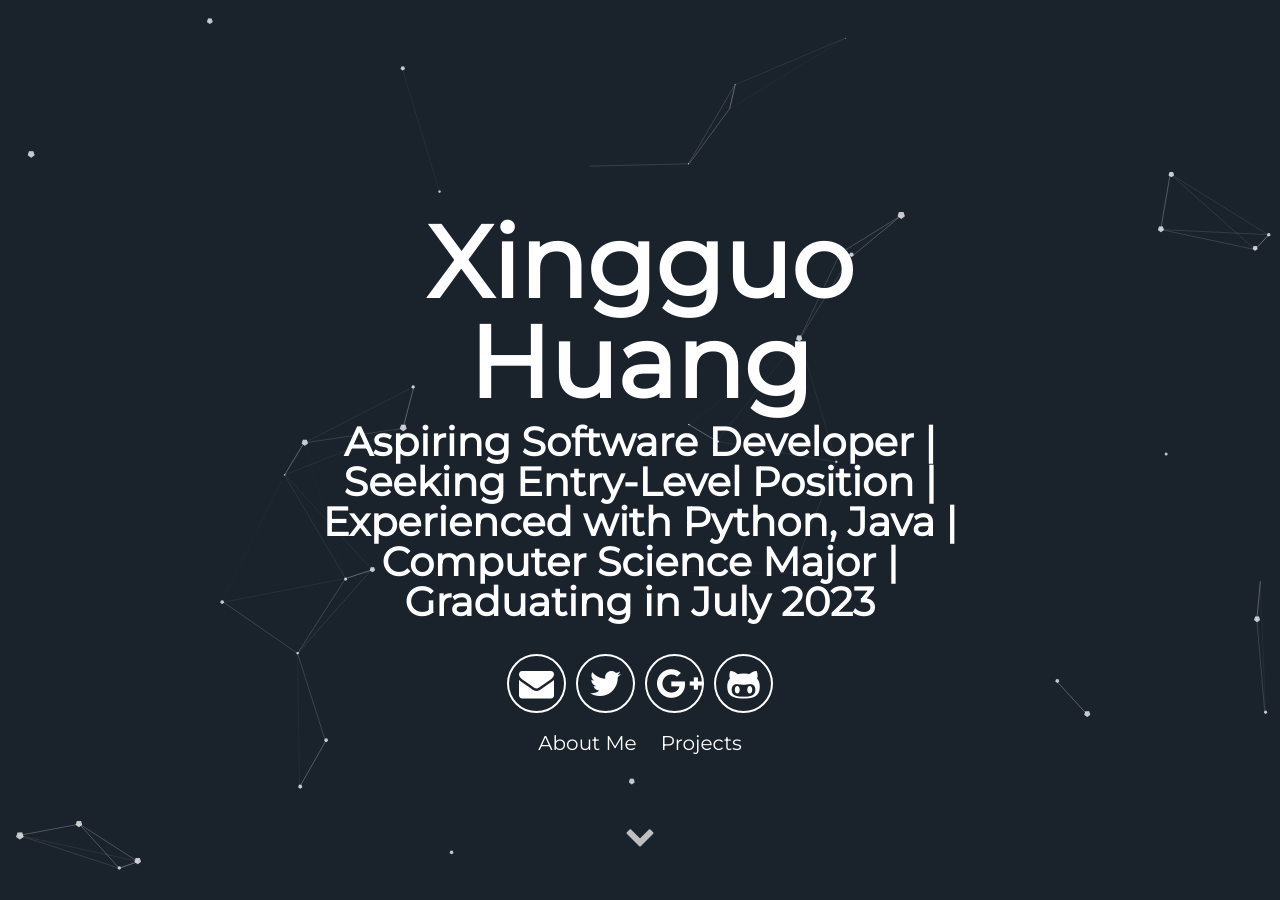
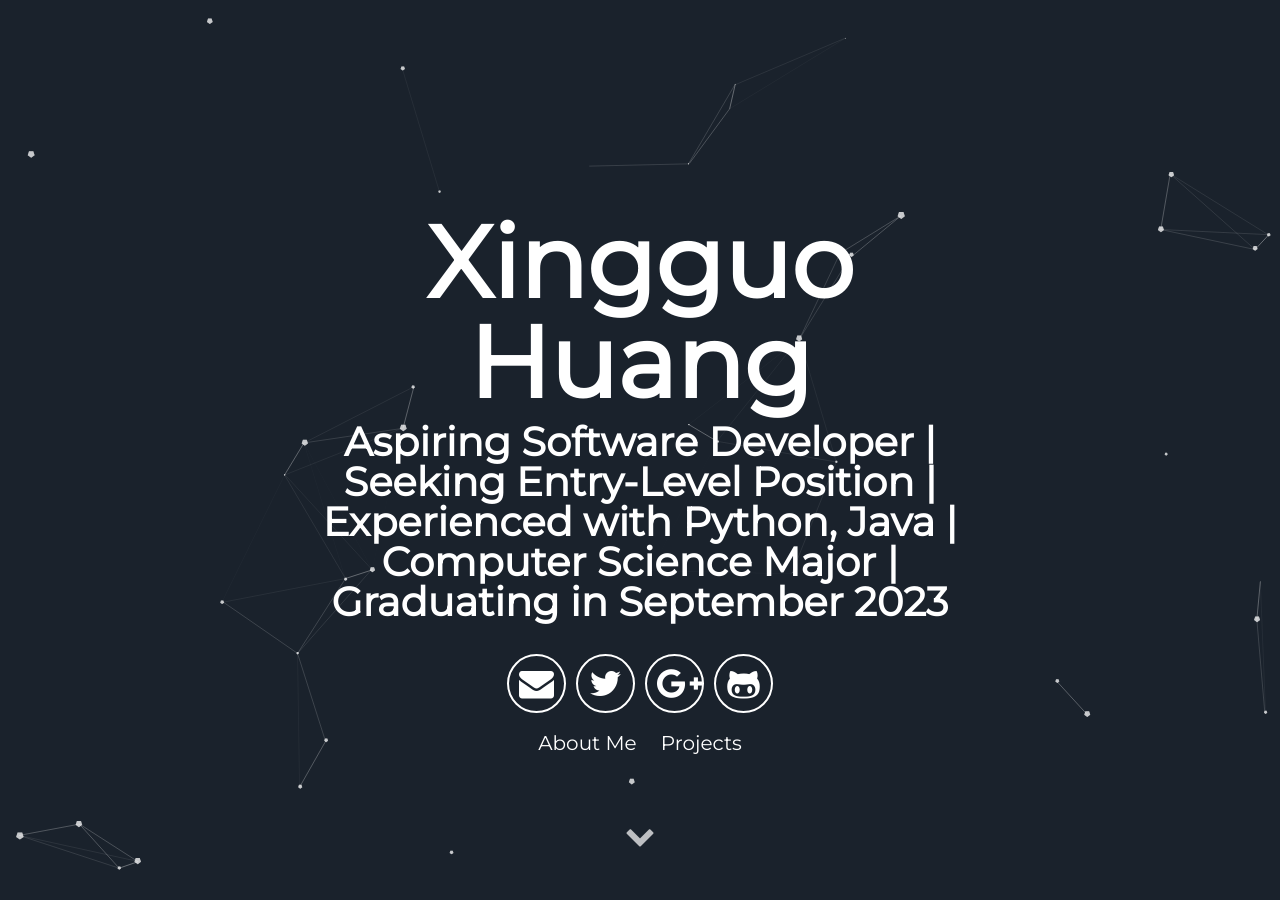
Before and after one commit to xingguo-huang/xingguo-huang.github.io, a Jekyll site: the page built from index.html, in a window 1280 px wide and 900 px high. Built offline with Jekyll 4.4.1, drawn with Linux system fonts in a browser that asks for light colours.

Commit message:
"update graduation time"

```diff
--- a/_config.yml
+++ b/_config.yml
@@ -7,7 +7,7 @@ description: xingguohuang
 # User settings
 username: Xingguo Huang
 user_description: I have had the honor to serve as a faculty for many prestigious universities, including Harvard, UW, and UVA, in hope of bringing all the different ideologies and cultures together. Initially inspired by many great breakthroughs of modern educational technology, I got to experience many wonderful moments as an educator. Now as a career changer, inspired by the same dream, I firmly believe that we can achieve even more with the power of technology. I am passionate about different approaches to increasing productivity in and out of the learning environment.
-user_title: Aspiring Software Developer | Seeking Entry-Level Position | Experienced with Python, Java | Computer Science Major | Graduating in July 2023
+user_title: Aspiring Software Developer | Seeking Entry-Level Position | Experienced with Python, Java | Computer Science Major | Graduating in September 2023
 email: huang.xingg@northeastern.edu
 twitter_username: lorem_ipsum
 github_username: https://github.com/xingguo-huang
```
